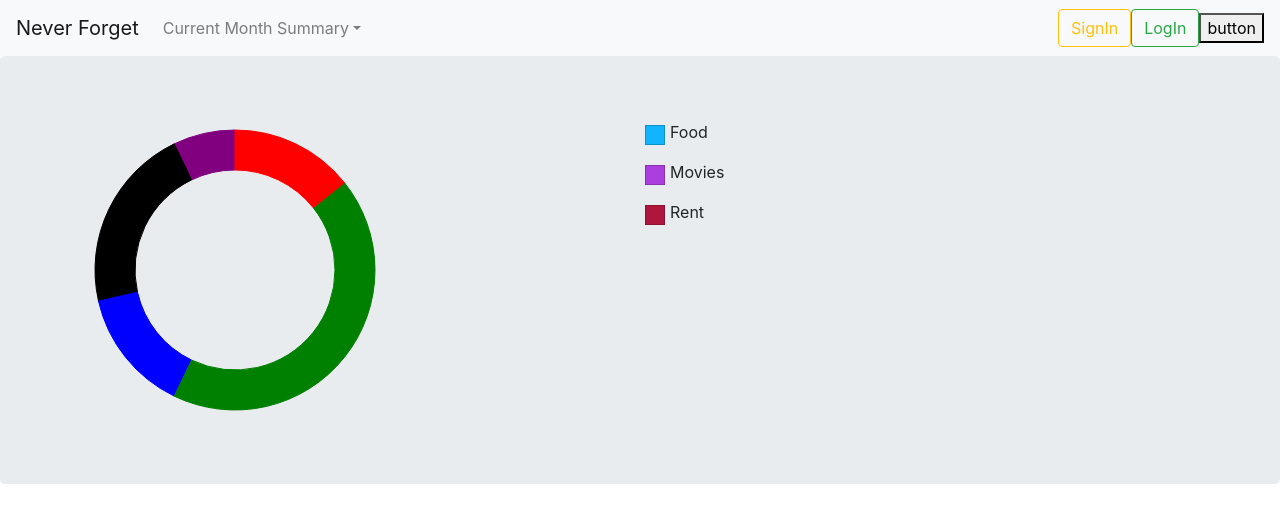
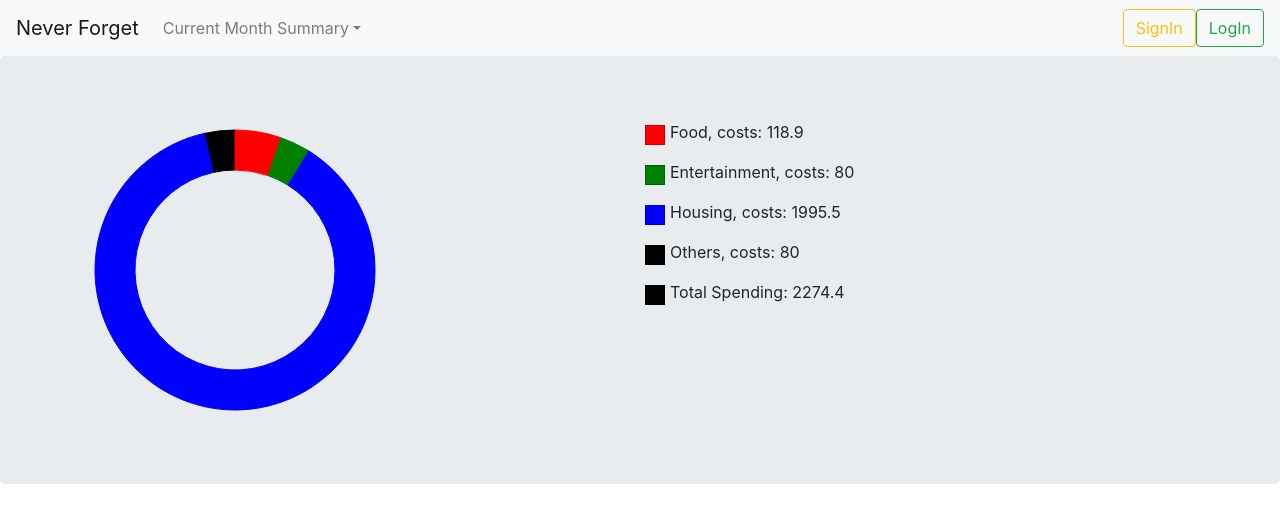
Before and after one commit to ericnice123/never-forget-web, a React (Create React App) app: page / in a window 1280 px wide. Shown: the top 522 px of the page. Built offline with nearby package versions, Linux system fonts and the light colour scheme.

Commit message:
Hook radical graph with costs

```diff
--- a/src/components/homeComponents.js
+++ b/src/components/homeComponents.js
@@ -50,9 +50,6 @@ class Header extends Component {
                                     <Button variant="outline-success">LogIn</Button>
                                 </Form>
                             </Navbar.Collapse>
-                            <button onClick={() => console.log(context.state)}>
-                                button
-                            </button>
                         </Navbar>
                     )}
                 </AppConsumer>
@@ -62,13 +59,30 @@ class Header extends Component {
 }
 
 class Summary extends Component {
-    state = {
-        value: false
-    };
+
+    getTotalSpending() {
+        const contextValue = this.context;
+        var spendings = contextValue.state.currentMonthData.spendings;
+        var total = spendings.food.total + spendings.entertainment.total + spendings.housing.total + spendings.others.total;
+        return total;
+    }
+
+    getData() {
+        const contextValue = this.context;
+
+        var spendings = contextValue.state.currentMonthData.spendings;
+        this.list = [];
+
+        console.log(spendings.food);
+        console.log(spendings.entertainment);
+        console.log(spendings.housing);
+        console.log(spendings.others);
+    }
+
     render() {
-        const { value } = this.state;
-
         return (
+            <AppConsumer>
+                {(context) => (
                     <Jumbotron>
                         <Container>
                             <Row>
@@ -80,38 +94,50 @@ class Summary extends Component {
                                         getAngle={d => d.theta}
                                         colorType="literal"
                                         data={[
-                                    { theta: 2, className: 'custom-class', color: "red" },
-                                    { theta: 6, className: 'custom-class2', color: 'green' },
-                                    { theta: 2, color: "blue" },
-                                    { theta: 3, color: "black" },
-                                    { theta: 1, color: "purple" }
+                                            { theta: context.state.currentMonthData.spendings.food.total, color: "red" },
+                                            { theta: context.state.currentMonthData.spendings.entertainment.total, color: 'green' },
+                                            { theta: context.state.currentMonthData.spendings.housing.total, color: "blue" },
+                                            { theta: context.state.currentMonthData.spendings.others.total, color: "black" }
                                         ]}
                                         onValueMouseOver={v => this.setState({ value: v })}
                                         onSeriesMouseOut={v => this.setState({ value: false })}
                                         width={300}
                                         height={300}
                                         padAngle={0.04}
+                                        showLabels={true}
                                     />
                                 </Col>
                                 <Col>
                                     <Row>
-                                <div className="foo blue"></div>
-                                <p>Food</p>
+                                        <div className="foo red"></div>
+                                        <p>Food, costs: {context.state.currentMonthData.spendings.food.total}</p>
                                     </Row>
                                     <Row>
-                                <div className="foo purple"></div>
-                                <p>Movies</p>
+                                        <div className="foo green"></div>
+                                        <p>Entertainment, costs: {context.state.currentMonthData.spendings.entertainment.total}</p>
                                     </Row>
                                     <Row>
-                                <div className="foo wine"></div>
-                                <p>Rent</p>
+                                        <div className="foo blue"></div>
+                                        <p>Housing, costs: {context.state.currentMonthData.spendings.housing.total}</p>
+                                    </Row>
+                                    <Row>
+                                        <div className="foo black"></div>
+                                        <p>Others, costs: {context.state.currentMonthData.spendings.others.total}</p>
+                                    </Row>
+                                    <Row>
+                                        <div className="foo black"></div>
+                                        <p>Total Spending: {this.getTotalSpending()}</p>
                                     </Row>
                                 </Col>
                             </Row>
                         </Container>
                     </Jumbotron>
+                )}
+            </AppConsumer>
         )
     }
 }
+Summary.contextType = AppConsumer; // This part is important to access context values
+
 
 export default Home;
--- a/src/style/style.css
+++ b/src/style/style.css
@@ -6,14 +6,18 @@ margin: 5px;
 border: 1px solid rgba(0, 0, 0, .2);
 }
 
-.blue {
-background: #13b4ff;
+.red {
+background: red;
 }
 
-.purple {
-background: #ab3fdd;
+.blue {
+background: blue;
 }
 
-.wine {
-background: #ae163e;
+.green {
+background: green;
 }
+
+.black {
+background: black;
+}
```
Lines whose indentation alone changed are shown as unchanged.
